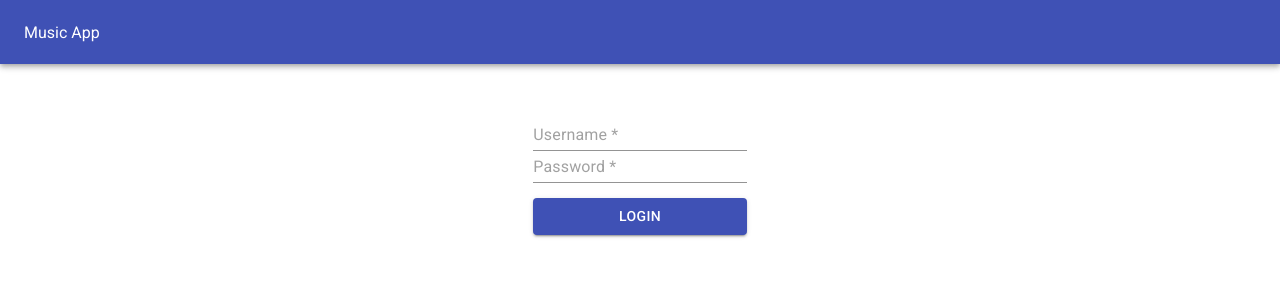
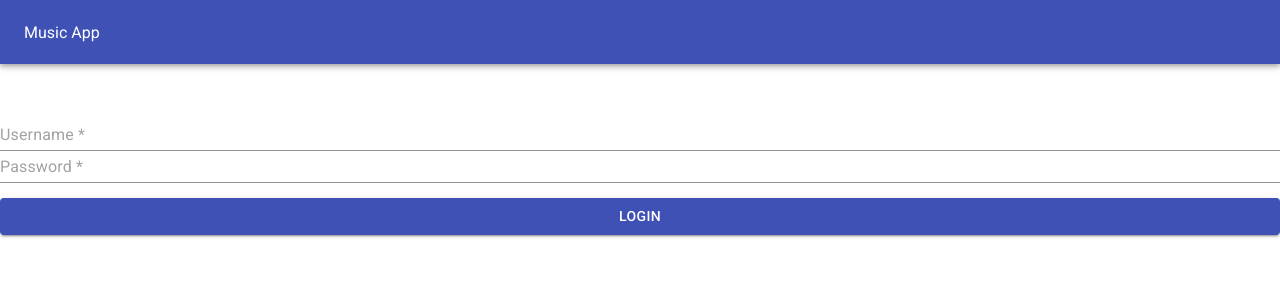
Before and after one commit to robpwatkins/music-app, a React (Create React App) app: page / in a window 1280 px wide. Shown: the top 300 px of the page. Built offline with nearby package versions, Linux system fonts and the light colour scheme.

Commit message:
good enough for now

```diff
--- a/src/App.js
+++ b/src/App.js
@@ -2,7 +2,6 @@ import React from 'react';
 import './App.css';
 import Header from './Header';
 import Content from './Content';
-import Footer from './Footer';
 import { Grid } from '@material-ui/core';
 
 function App() {
@@ -12,11 +11,11 @@ function App() {
         <Header />
       </Grid>
       <Grid item container>
-        <Grid item xs={false} sm={4} md={5}/>
-        <Grid style={{textAlign: 'center'}} item xs={12} sm={4} md={2}>
+        <Grid item />
+        <Grid style={{flex: 1}}>
           <Content />
         </Grid>
-        <Grid item xs={false} sm={4} md={5}/>
+        <Grid/>
       </Grid>
     </Grid>
   );
--- a/src/Footer.js
+++ /dev/null
@@ -1,14 +0,0 @@
-import React from 'react';
-import { AppBar, Toolbar } from '@material-ui/core';
-
-function Footer () {
-  return (
-    <AppBar>
-      <Toolbar>
-        Heyoo
-      </Toolbar>
-    </AppBar>
-  )
-}
-
-export default Footer;
```
